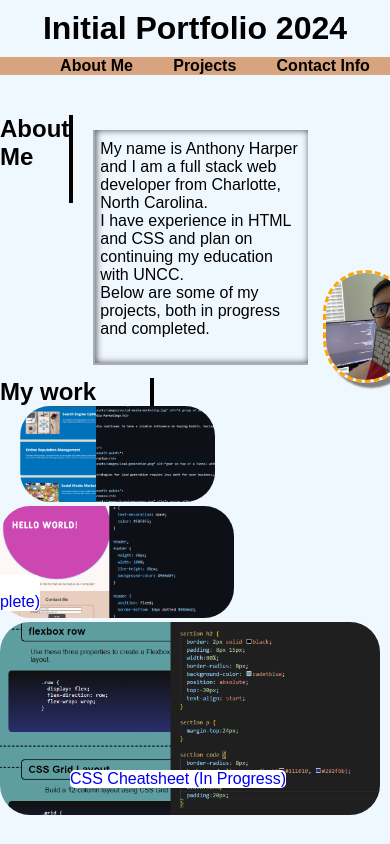
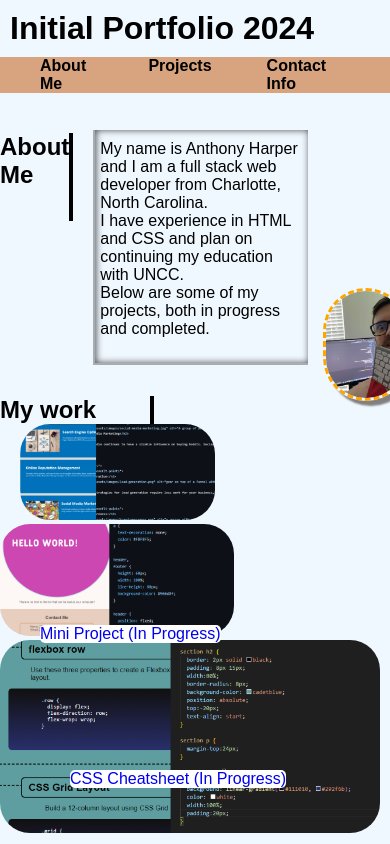
Before and after one commit to aharper2568/my-first-portfolio, a plain HTML site: page index.html in a window 390 px wide. Shown: the top 844 px of the page. Drawn offline with Linux system fonts and the light colour scheme.

Commit message:
added commentary to HTML and styled text overlays for viewports below 768

```diff
--- a/assets/css/style.css
+++ b/assets/css/style.css
@@ -234,7 +234,19 @@ footer {
   }
 
   header {
-    width: 100%;
+    width:100%;
+  }
+
+  h1 {
+    text-align: start;
+  }
+
+  nav ul {
+    justify-content: start;
+  }
+
+  ul li {
+    margin-right:55px;
   }
   /* The flex-direction: column should adapt better to smaller viewports */
   /* Make sure containers do not exceed width of the viewport to avoid excess whitespace */
@@ -338,15 +350,15 @@ main {
 }
 .image-overlay p {
   display: inline;
-  top:960px;
-  transform:translateX(70px)
+  top:625px;
+  transform:translateX(40px)
 }
 /* The only way this element is made visible again is with a fixed position */
 .seo-overlay p {
   display:inline;
   position: fixed;
-  right:350px;
-  top:575px;
+  right:440px;
+  top: 505px;
 }
 
 .top-container img {
```
Also changed, not shown: index.html (+2 -0 lines).
